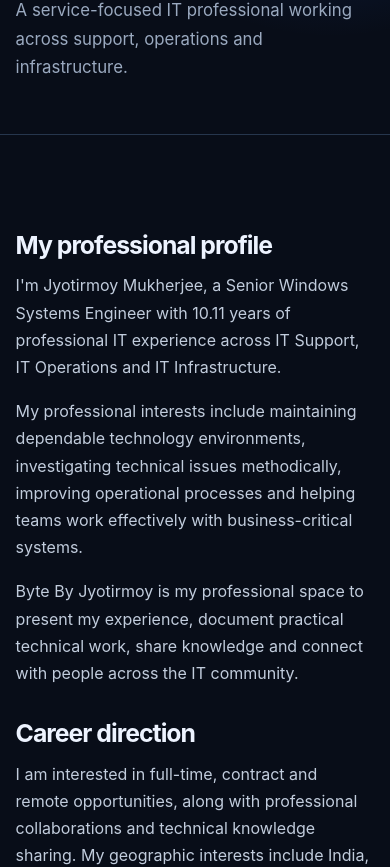
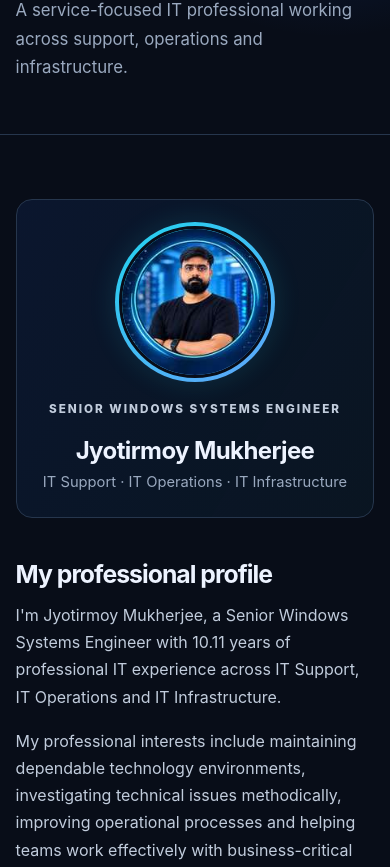
Before and after one commit to jyotrmoy-it/jyotirmoy-portfolio, a plain HTML site: page pages/about.html in a window 390 px wide. Shown: the part 234-1101 px from the top of the page. Drawn offline with Linux system fonts and the light colour scheme.

Commit message:
Add approved professional portrait to About section (#5)
* Add approved About section portrait asset

* Add approved circular portrait to About page

* Style responsive circular About portrait

```diff
--- a/css/style.css
+++ b/css/style.css
@@ -62,3 +62,12 @@ h1{font-size:clamp(2.6rem,6.5vw,5.2rem);line-height:1.08;letter-spacing:-2.6px;m
 @keyframes usb-orbit{to{transform:rotate(360deg)}}
 @media(max-width:540px){.usb-visual{min-height:205px;gap:20px;padding:22px 14px}.usb-visual-orbit{width:155px;height:155px}.usb-drive{transform:scale(.85)}.registry-values{grid-template-columns:1fr}.usb-registry-label{font-size:.65rem}}
 @media(prefers-reduced-motion:reduce){.usb-visual-orbit,.usb-drive,.usb-status-dot{animation:none!important}}
+
+
+/* About page portrait */
+.about-profile{display:flex;align-items:center;gap:28px;margin:0 0 42px;padding:26px;background:linear-gradient(120deg,rgba(37,99,235,.10),rgba(34,211,238,.045));border:1px solid var(--border);border-radius:16px}
+.about-portrait-frame{flex:0 0 180px;width:180px;height:180px;padding:4px;border-radius:50%;background:linear-gradient(145deg,var(--cyan),var(--blue));box-shadow:0 0 28px rgba(34,211,238,.14)}
+.about-portrait{display:block;width:100%;height:100%;object-fit:cover;object-position:center 35%;border:3px solid var(--bg);border-radius:50%}
+.about-profile-intro h2{margin:7px 0 5px;font-size:clamp(1.5rem,3vw,2rem);letter-spacing:-.6px}
+.about-profile-intro p:last-child{margin:0;color:var(--muted);font-size:.92rem}
+@media(max-width:540px){.about-profile{flex-direction:column;text-align:center;gap:18px;padding:22px 16px}.about-portrait-frame{flex-basis:160px;width:160px;height:160px}}
--- a/pages/about.html
+++ b/pages/about.html
@@ -8,5 +8,10 @@
 <body>
 <header class="site-header"><div class="container nav-wrap"><a class="brand" href="../index.html">Byte By <span>Jyotirmoy</span><b>.</b></a><button class="menu-toggle" type="button" aria-expanded="false" aria-controls="primary-nav">Menu <span aria-hidden="true">☰</span></button><nav id="primary-nav" class="primary-nav" aria-label="Main navigation"><a href="../index.html">Home</a><a href="about.html" aria-current="page">About</a><a href="expertise.html">Expertise</a><a href="experience.html">Experience</a><a href="projects.html">Projects</a><a href="knowledge.html">Knowledge Hub</a><a href="contact.html">Contact</a></nav></div></header>
 <main><section class="page-hero"><div class="container"><p class="eyebrow">01 / Professional profile</p><h1>About <span>Jyotirmoy.</span></h1><p class="lead">A service-focused IT professional working across support, operations and infrastructure.</p></div></section>
-<section class="section"><div class="container content-narrow"><h2>My professional profile</h2><p>I'm Jyotirmoy Mukherjee, a Senior Windows Systems Engineer with 10.11 years of professional IT experience across IT Support, IT Operations and IT Infrastructure.</p><p>My professional interests include maintaining dependable technology environments, investigating technical issues methodically, improving operational processes and helping teams work effectively with business-critical systems.</p><p>Byte By Jyotirmoy is my professional space to present my experience, document practical technical work, share knowledge and connect with people across the IT community.</p><h2>Career direction</h2><p>I am interested in full-time, contract and remote opportunities, along with professional collaborations and technical knowledge sharing. My geographic interests include India, the wider APAC region, the Gulf region and Europe.</p><div class="callout"><strong>Professional principle</strong><p>Keep systems reliable, communicate clearly, document the solution and keep learning.</p></div><p class="muted small">This profile intentionally avoids unverified employer names, dates, certifications and performance claims. Those can be added after confirmation.</p><a class="text-link" href="contact.html">Get in touch →</a></div></section></main>
+<section class="section"><div class="container content-narrow">
+<div class="about-profile">
+  <div class="about-portrait-frame"><img class="about-portrait" src="../assets/jyotirmoy-about-portrait.jpg" alt="Portrait of Jyotirmoy Mukherjee wearing a plain black T-shirt" width="180" height="180" fetchpriority="high"></div>
+  <div class="about-profile-intro"><p class="eyebrow">Senior Windows Systems Engineer</p><h2>Jyotirmoy Mukherjee</h2><p>IT Support · IT Operations · IT Infrastructure</p></div>
+</div>
+<h2>My professional profile</h2><p>I'm Jyotirmoy Mukherjee, a Senior Windows Systems Engineer with 10.11 years of professional IT experience across IT Support, IT Operations and IT Infrastructure.</p><p>My professional interests include maintaining dependable technology environments, investigating technical issues methodically, improving operational processes and helping teams work effectively with business-critical systems.</p><p>Byte By Jyotirmoy is my professional space to present my experience, document practical technical work, share knowledge and connect with people across the IT community.</p><h2>Career direction</h2><p>I am interested in full-time, contract and remote opportunities, along with professional collaborations and technical knowledge sharing. My geographic interests include India, the wider APAC region, the Gulf region and Europe.</p><div class="callout"><strong>Professional principle</strong><p>Keep systems reliable, communicate clearly, document the solution and keep learning.</p></div><p class="muted small">This profile intentionally avoids unverified employer names, dates, certifications and performance claims. Those can be added after confirmation.</p><a class="text-link" href="contact.html">Get in touch →</a></div></section></main>
 <footer class="site-footer"><div class="container footer-inner"><p>© <span data-year></span> Jyotirmoy Mukherjee. Byte By Jyotirmoy. All rights reserved.</p><p>Built with HTML, CSS &amp; JavaScript | Hosted on Vercel</p></div></footer><a class="back-top" href="#top" aria-label="Back to top">↑</a></body></html>
```
Also changed, not shown: assets/jyotirmoy-about-portrait.jpg (added).
